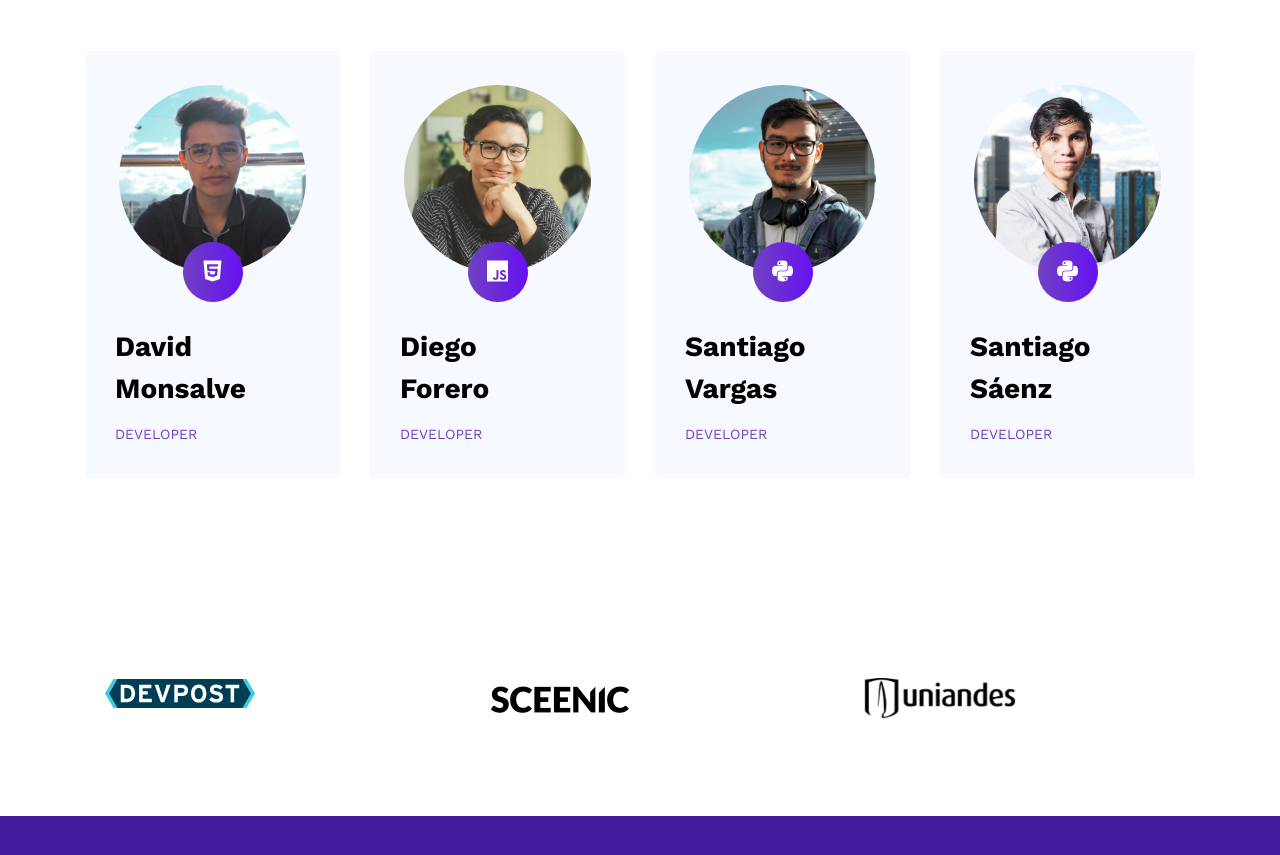
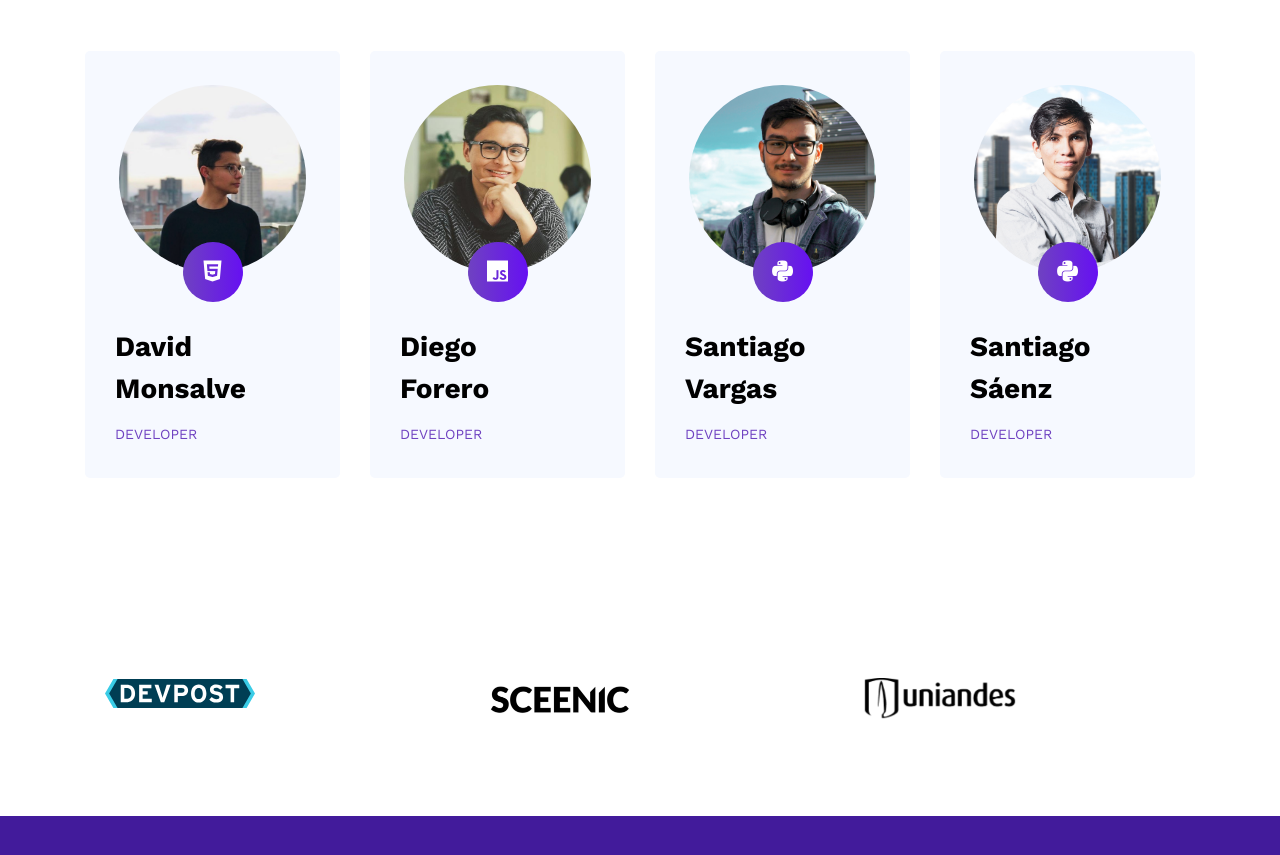
Before and after one commit to truever-app/web, a plain HTML site: page index.html in a window 1280 px wide. Shown: the part 2743-3598 px from the top of the page. Drawn offline with nearby package versions, Linux system fonts and the light colour scheme; some packages are replaced by stand-ins of ours; no server answers; files whose address does not match are found by name.

Commit message:
con foto chimba :)

```diff
--- a/index.html
+++ b/index.html
@@ -281,7 +281,7 @@
           <div class="col-sm-6 col-lg-4 col-xl-3">
             <div class="single-person">
               <div class="person-image">
-                <img src="images/team/David.jpg" alt="" />
+                <img src="images/team/David.png" alt="" />
                 <span class="icon">
                   <i class="fab fa-html5"></i>
                 </span>
```
Also changed, not shown: images/team/David.jpg (deleted), images/team/David.png (added).
